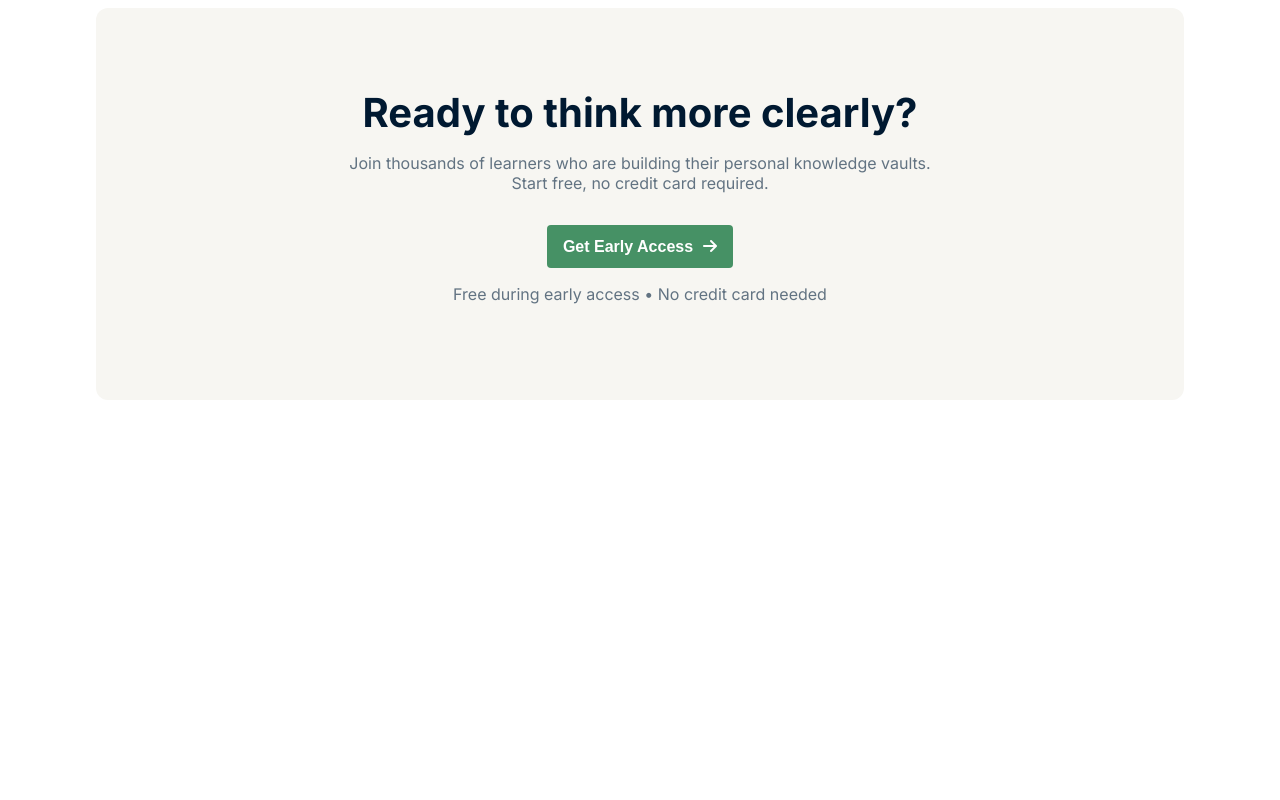
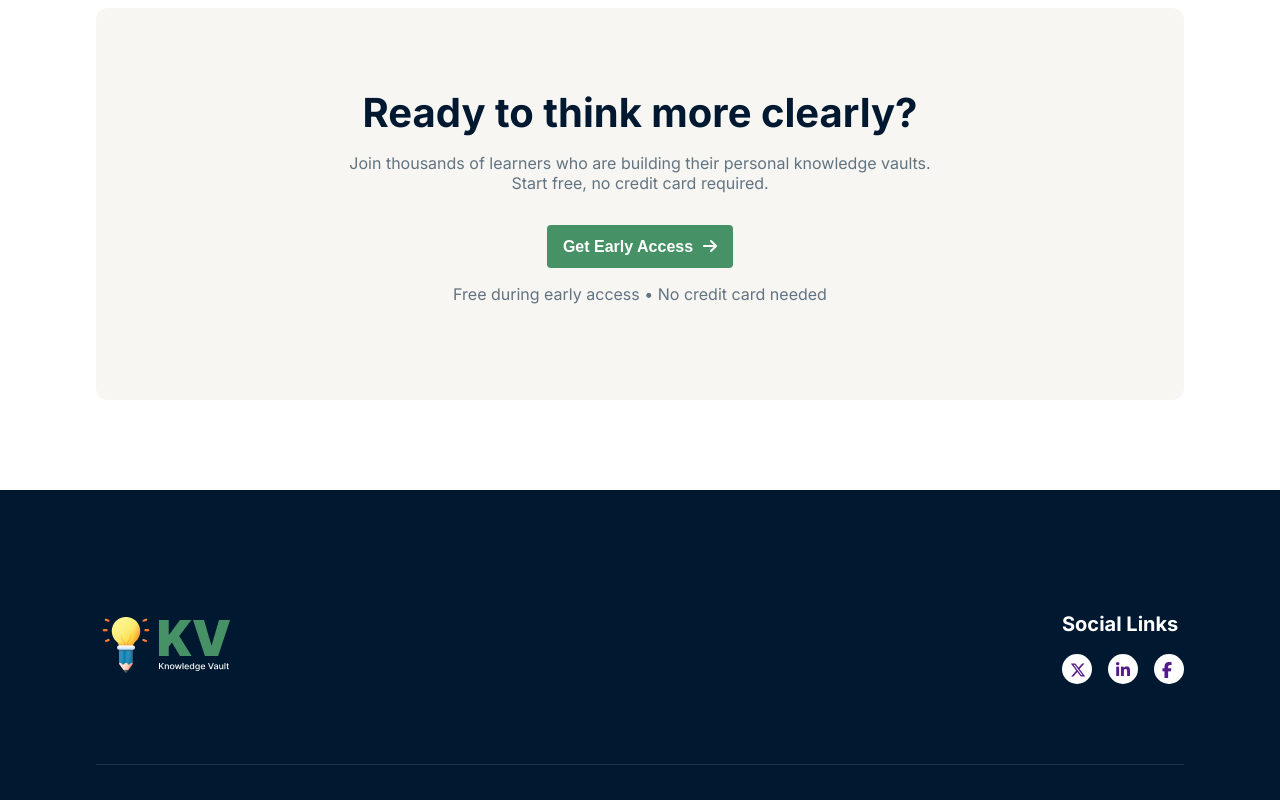
Before and after one commit to karim-ullah/A01-Knowledge-Vault, a plain HTML site: page index.html in a window 1280 px wide. Shown: the part 2000-2800 px from the top of the page. Before the commit the page ends 2490 px from the top, so only its background shows below. Drawn offline with Linux system fonts and the light colour scheme.

Commit message:
footer section added, some css modified

```diff
--- a/index.html
+++ b/index.html
@@ -14,7 +14,7 @@
      <header>
         <div class="container flex-box">
             <div class="logo">
-                <img src="assets/logo-navbar.png" alt="Knowledge Vault">
+                <a href="/"><img src="assets/logo-navbar.png" alt="Knowledge Vault"></a>
             </div>
             <nav>
                 <a href="#">Features</a>
@@ -115,5 +115,27 @@
         </div>
      </section>
     <!-- early-access-section-close -->
+
+    <footer>
+        <div class="container">
+            <div class="footer-content flex-box">
+            <div class="logo">
+                <img src="assets/logo-footer.png" alt="">
+            </div>
+            <div class="social">
+                <h5>Social Links</h5>
+
+                <div class="social-icon">
+                <a href=""><i class="fa-brands fa-x-twitter"></i></a>
+                <a href=""><i class="fa-brands fa-linkedin-in"></i></a>
+                <a href=""><i class="fa-brands fa-facebook-f"></i></a>
+                </div>
+            </div>
+        </div>
+        <div class="copyright-area">
+            <small>© 2026 Personal Knowledge Vault. All rights reserved.</small>
+        </div>
+        </div>
+    </footer>
 </body>
 </html>
--- a/style.css
+++ b/style.css
@@ -164,6 +164,10 @@ nav a{
     margin-top: 16px;
 }
 
+.card-box{
+    gap: 16px;
+}
+
 .card{
     max-width: 322px;
     height: 300px;
@@ -174,6 +178,12 @@ nav a{
     gap: 16px;
     text-align: center;
     box-shadow: 0 0 8px 0 #00000012;
+
+}
+
+.card:hover{
+    border: 1px solid #F95555;
+
 }
 
 .card img{
@@ -250,3 +260,46 @@ ul{
 .early-access-container h2{
     font-size: 40px;
 }
+
+
+/* for footer */
+
+footer{
+    background-color: #001931;
+    padding: 120px 0 30px 0;
+}
+
+
+.social h5{
+    font-size: 20px;
+    font-family: 500;
+    line-height: 28px;
+    color: white;
+    margin-bottom: 16px;
+}
+
+.social-icon {
+    display: flex;
+    gap: 16px;
+}
+.social-icon a i{
+    width: 30px;
+    height: 30px;
+    border-radius: 100%;
+    background-color: white;
+    padding: 8px;
+}
+
+.copyright-area{
+    text-align: center;
+    margin-top: 80px;
+    padding-top: 30px;
+    border-top: 1px solid #e5e7eb20;
+
+}
+
+.copyright-area small{
+    font-size: 16px;
+    line-height: 24px;
+    color: #FAFAFA;
+}
```
